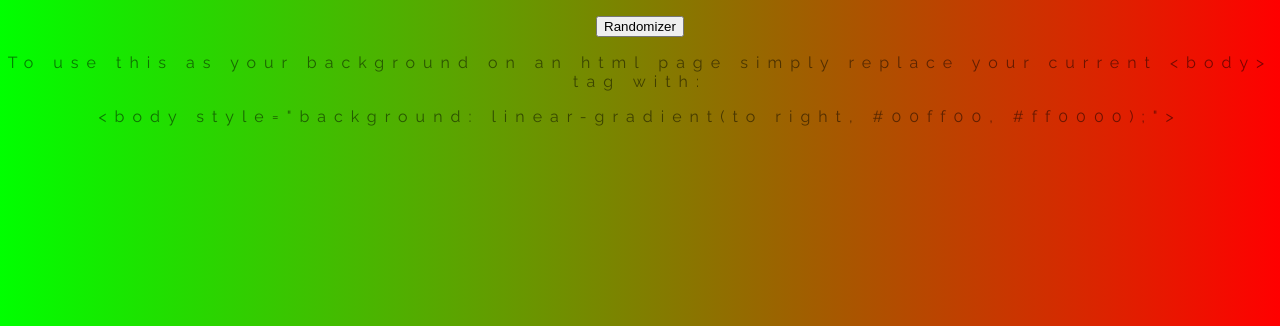
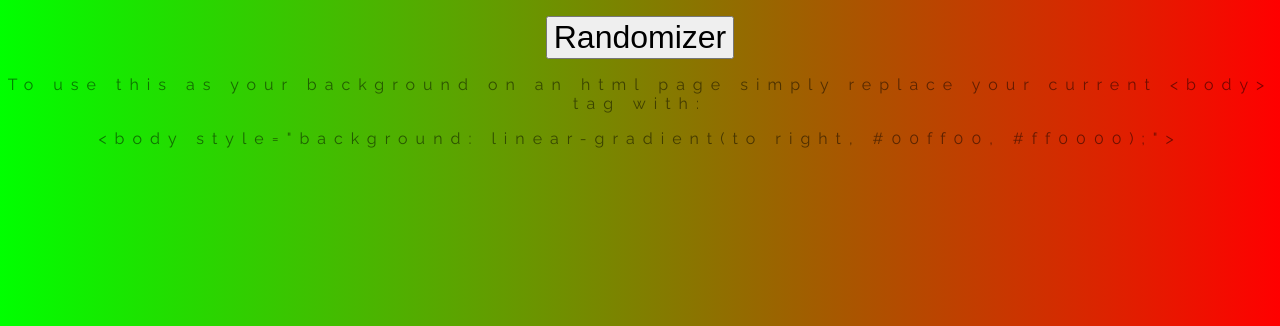
Before and after one commit to 512jay/Gradient-Background, a plain HTML site: page index.html in a window 1280 px wide. Shown: the part 528-854 px from the top of the page. Drawn offline with Linux system fonts and the light colour scheme.

Commit message:
randomizer

```diff
--- a/style.css
+++ b/style.css
@@ -47,7 +47,10 @@ h3 {
   text-transform: none;
   font-size: 1.5em;
 }
+#randomizer{
+    font-size: 2em;
 
+}
 #directions {
    text-transform: none;
 
```
